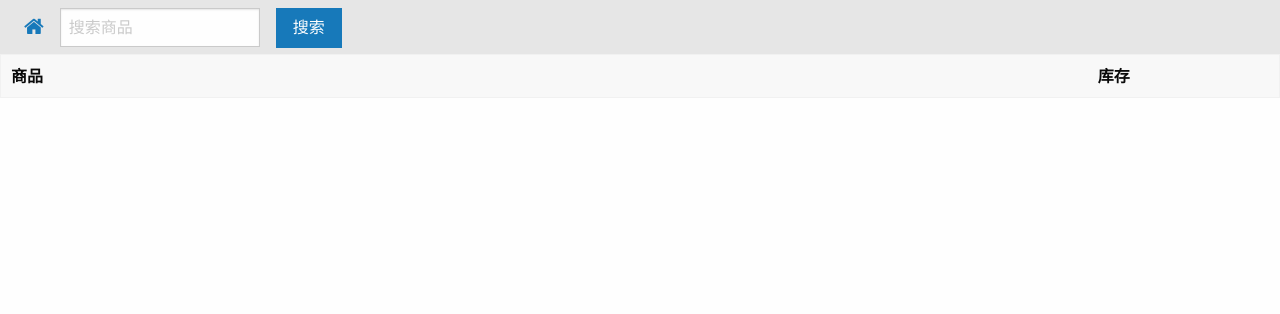
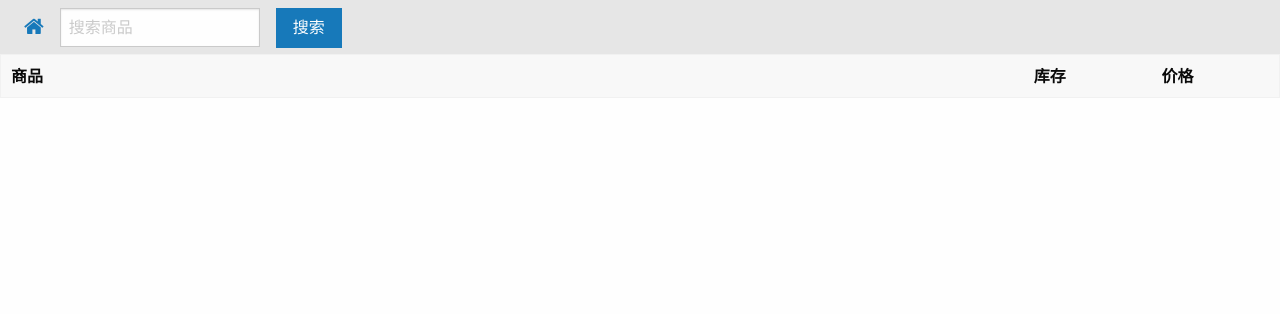
Before and after one commit to LucasJun/cosmetic_web, a Django app: page /cosmetic/ in a window 1280 px wide. Shown: the top 314 px of the page. Run offline with Django 3.2, Linux system fonts and the light colour scheme; lists and menus that the app fills with data are empty; parts of the project's set-up code (start-up, migrations or seed data) failed here and were passed over; some libraries are stand-ins or nearby versions.

Commit message:
添加价格

```diff
--- a/cosmetic/models.py
+++ b/cosmetic/models.py
@@ -1,4 +1,4 @@
-from django.db import models    # 未使用Django自带的参数，Django默认使用sqlite
+# from django.db import models    # 未使用Django自带的参数，Django默认使用sqlite
 from mongoengine import *   # 防止名称冲突可单独import需要的类
 
 
@@ -6,6 +6,8 @@ class ItemInfo(Document):   # 继承mongoengine自带的Document类
     # 定义数据结构，此处命名要和数据库种变量名一致
     item_name = StringField()
     item_count = StringField()
+    item_price = StringField()
+    date = StringField()
     # original_price = StringField()    # 不显示价格
     # 数据库元参数
     meta = {
--- a/cosmetic_web/settings.py
+++ b/cosmetic_web/settings.py
@@ -25,7 +25,9 @@ SECRET_KEY = 'kq5ao-^042%msc%a)31h@4t15x6to25tr1!g6_gp0imajodul='
 # SECURITY WARNING: don't run with debug turned on in production!
 DEBUG = True
 
-ALLOWED_HOSTS = ['www.jyu106.top',]
+ALLOWED_HOSTS = ['www.jyu106.top',
+                 '127.0.0.1',
+                 ]
 
 
 # Application definition
--- a/templates/all_item.html
+++ b/templates/all_item.html
@@ -4,8 +4,9 @@
     <table class="hover">
 	  <thead>
 	    <tr>
-			<th style="width: 85%">商品</th>
-	      	<th style="width: 15%">库存</th>
+			<th style="width: 80%">商品</th>
+	        <th style="width: 10%">库存</th>
+			<th style="width: 10%">价格</th>
 	    </tr>
 	  </thead>
 	  <tbody>
@@ -13,6 +14,7 @@
             <tr>
                 <td>{{ item.item_name }}</td>
                 <td>{{ item.item_count }}</td>
+				<td>{{ item.item_price }}</td>
             </tr>
         {% endfor %}
 	  </tbody>
--- a/templates/search_result.html
+++ b/templates/search_result.html
@@ -4,8 +4,9 @@
     <table class="hover">
 	  <thead>
 	    <tr>
-	      <th style="width: 85%">商品</th>
-	      <th style="width: 15%">库存</th>
+	        <th style="width: 80%">商品</th>
+	        <th style="width: 10%">库存</th>
+			<th style="width: 10%">价格</th>
 	    </tr>
 	  </thead>
 	  <tbody>
@@ -13,6 +14,7 @@
             <tr>
                 <td>{{ item.item_name }}</td>
                 <td>{{ item.item_count }}</td>
+				<td>{{ item.item_price }}</td>
             </tr>
         {% endfor %}
 	  </tbody>
```
